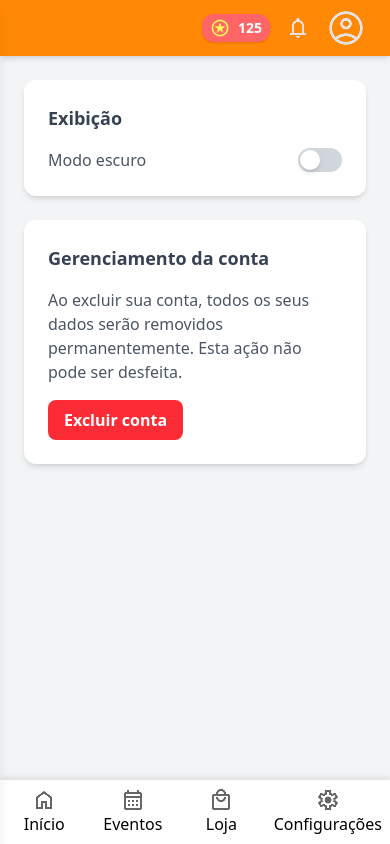
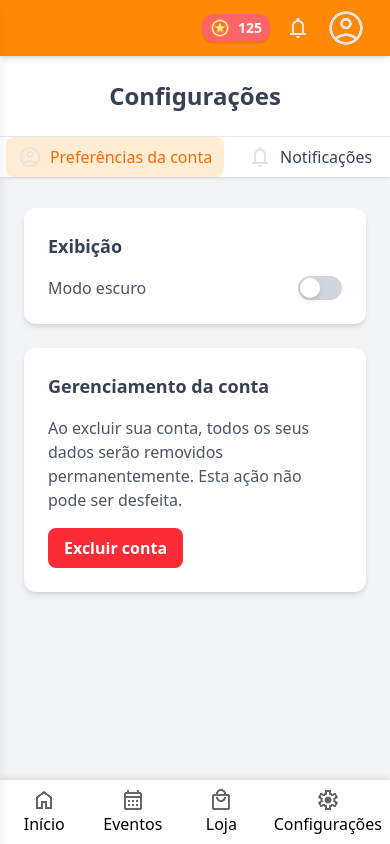
Before and after one commit to fabriciorostand/swiftbore-frontend, a website: page src/pages/account-preferences.html in a window 390 px wide. Drawn offline with Linux system fonts and the light colour scheme.

Commit message:
feat: add configurations container for mobile

```diff
--- a/src/pages/account-preferences.html
+++ b/src/pages/account-preferences.html
@@ -79,6 +79,26 @@
         </div>
     </header>
     <main class="bg-gray-100 dark:bg-black flex flex-1 pt-14 pb-20 md:pb-0">
+        <!-- Configurations container -->
+        <div class="md:hidden fixed top-14 left-0 w-full bg-white dark:bg-gray-800 shadow-sm z-40">
+            <h2 class="text-2xl text-center font-semibold text-gray-700 dark:text-white px-3 py-6 border-b border-gray-200 dark:border-gray-700">
+                Configurações
+            </h2>
+            <nav class="flex flex-row justify-around">
+                <!-- Account preferences -->
+                <a href="account-preferences.html" class="flex items-center gap-2 px-3 py-2 rounded-lg text-orange-500 dark:text-orange-300 bg-orange-100 dark:bg-gray-700 transition">
+                    <img src="../assets/icons/account-avatar.png" class="h-6 w-6" alt="Perfil">
+                    Preferências da conta
+                </a>
+
+                <!-- Notifications -->
+                <a href="" class="flex items-center gap-2 px-3 py-2 rounded-lg text-gray-700 dark:text-white hover:bg-gray-100 dark:hover:bg-gray-700 transition">
+                    <img src="../assets/icons/notification.png" class="h-6 w-6" alt="Notificações">
+                    Notificações
+                </a>
+            </nav>
+        </div>
+
         <!-- Configurations sidebar -->
         <aside class="w-60 bg-white dark:bg-gray-800 shadow-md p-4 hidden md:flex flex-col">
             <h2 class="text-xl font-semibold text-gray-700 dark:text-white mb-4 px-3 py-2">Configurações</h2>
@@ -98,7 +118,7 @@
         </aside>
 
         <!-- Account preferences content -->
-        <section class="flex-1 max-w-6xl mx-auto p-6">
+        <section class="flex-1 max-w-6xl mx-auto mt-32 md:mt-0 p-6">
             <!-- Display -->
             <div class="bg-white dark:bg-gray-800 shadow-md rounded-xl p-6 mb-6">
                 <h2 class="text-lg font-semibold text-gray-700 dark:text-white mb-4">Exibição</h2>
```
Also changed, not shown: src/styles/tailwind/output.css.
